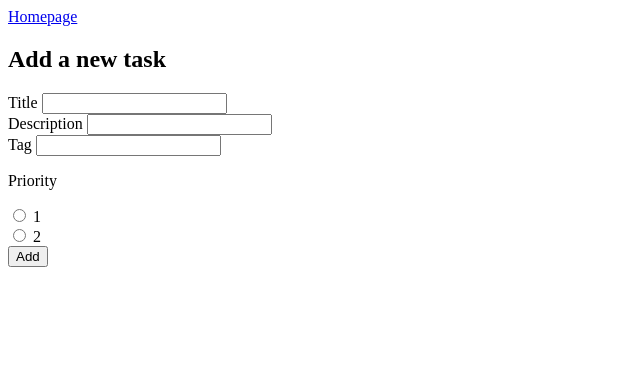
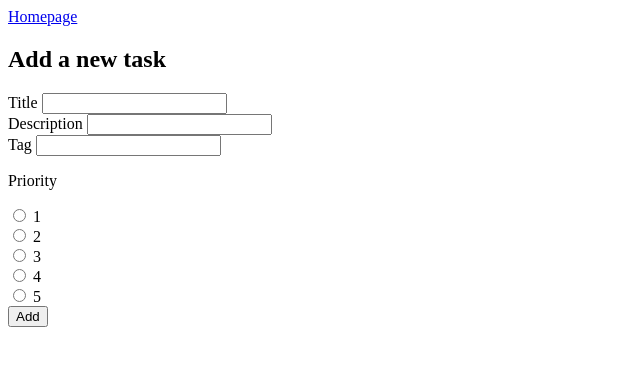
Before and after one commit to libou584/task-manager, a Flask app: page /add_task in a window 1280 px wide. Shown: the top 366 px of the page, without its empty margins (0-640 px from the left). Run offline with Flask 3, Linux system fonts and the light colour scheme.

Commit message:
done task not working

```diff
--- a/app.py
+++ b/app.py
@@ -27,13 +27,20 @@ def close_connection(exception) :
 		db.close()
 
 
-@app.route("/")
+@app.route("/", methods = ['GET', 'POST'])
 def display() :
 	connection = get_db()
 	c = connection.cursor()
-	c.execute("SELECT title, description, tag FROM Tasks WHERE status = 'ndone' ORDER BY priority ;")
+	c.execute("SELECT id, title, description, tag FROM Tasks WHERE status = 'ndone' ORDER BY priority ;")
 	task_list = c.fetchall()
-	print(task_list)
+	# id_list = [str(task[0]) for task in task_list]
+	# print(id_list)
+	# id = request.args.get("button")
+	# print(id)
+	# if request.method == 'POST' :
+	# 	for id in id_list :
+	# 		btn_id = request.form[id]
+	# 	print(btn_id)
 	return render_template("homepage.html", task_list = task_list)
 
 
--- a/templates/add_task.html
+++ b/templates/add_task.html
@@ -16,5 +16,11 @@
     <label for = "1">1</label><br>
     <input type = "radio" id = "2" name = "priority" value = 2>
     <label for = "2">2</label><br>
+    <input type = "radio" id = "3" name = "priority" value = 3>
+    <label for = "3">3</label><br>
+    <input type = "radio" id = "4" name = "priority" value = 4>
+    <label for = "4">4</label><br>
+    <input type = "radio" id = "5" name = "priority" value = 5>
+    <label for = "5">5</label><br>
     <input type = "submit" value = "Add">
 </form>
```
Also changed, not shown: templates/homepage.html (+9 -3 lines).
